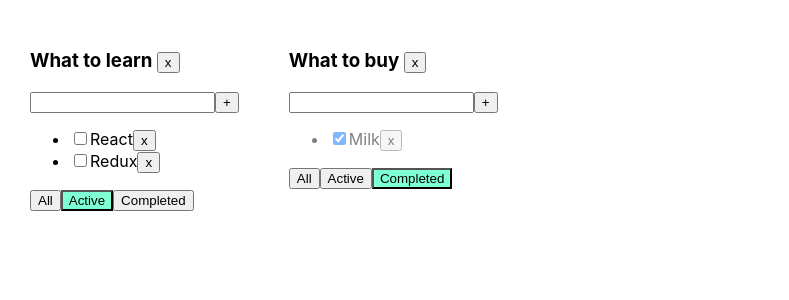
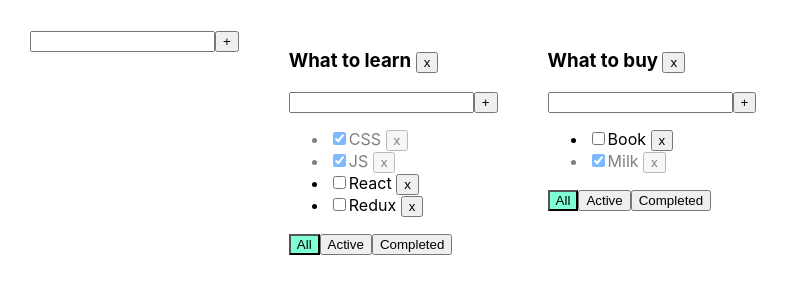
Before and after one commit to AnsarKhubiev/todolist-dimych, a React (Create React App) app: page / in a window 1280 px wide. Shown: the top 300 px of the page, without its empty margins (0-789 px from the left). Built offline with nearby package versions, Linux system fonts and the light colour scheme.

Commit message:
Sprint-02. 06. added universal component to change title of tasks and todolists

```diff
--- /dev/null
+++ b/src/AddItemForm.tsx
@@ -0,0 +1,44 @@
+import React, {ChangeEvent, KeyboardEvent, useState} from "react";
+
+type AddItemFormType = {
+    addItem: (title: string) => void
+}
+export const AddItemForm = (props: AddItemFormType) => {
+
+    const [title, setTitle] = useState<string>("")
+    const [error, setError] = useState<string | null>(null)
+
+    const onChangeHandler = (e: ChangeEvent<HTMLInputElement>) => {
+        setTitle(e.currentTarget.value)
+    }
+
+    const onKeyDownHandler = (e: KeyboardEvent<HTMLInputElement>) => {
+        setError(null)
+        e.key === "Enter" && addTask()
+    }
+
+    const addTask = () => {
+        if (title.trim().length) {
+            props.addItem(title.trim())
+            setTitle("")
+        } else {
+            setError("Field is required")
+            setTitle("")
+        }
+    }
+
+    return (
+        <div>
+            <input
+                value={title}
+                onChange={onChangeHandler}
+                onKeyDown={onKeyDownHandler}
+                className={error ? "error" : ""}
+            />
+
+            <button onClick={addTask}>+</button>
+
+            {error && <div className="error-message">Field is required</div>}
+        </div>
+    )
+}
--- a/src/App.tsx
+++ b/src/App.tsx
@@ -1,7 +1,8 @@
 import React, {useState} from "react";
 import "./App.css";
-import {Todolist} from "./Todolist";
+import {TaskType, Todolist} from "./Todolist";
 import {v1} from "uuid";
+import {AddItemForm} from "./AddItemForm";
 
 export type FilterValuesType = "all" | "active" | "completed"
 
@@ -11,12 +12,16 @@
     filter: FilterValuesType
 }
 
+type TasksStateType = {
+    [key: string]: TaskType[]
+}
+
 function App() {
 
     const todoListId1 = v1()
     const todoListId2 = v1()
 
-    const [tasks, setTasks] = useState({
+    const [tasks, setTasks] = useState<TasksStateType>({
         [todoListId1]: [
             {id: v1(), title: "CSS", isDone: true},
             {id: v1(), title: "JS", isDone: true},
@@ -30,17 +35,27 @@
     })
 
     const [todoLists, setTodoLists] = useState<todoListType[]>([
-        {id: todoListId1, title: "What to learn", filter: "active"},
-        {id: todoListId2, title: "What to buy", filter: "completed"},
+        {id: todoListId1, title: "What to learn", filter: "all"},
+        {id: todoListId2, title: "What to buy", filter: "all"},
     ])
 
+    function addTodoList(title: string) {
+        const newTodoList: todoListType = {
+            id: v1(),
+            title: title,
+            filter: "all"
+        }
+        setTodoLists([newTodoList, ...todoLists])
+        setTasks({...tasks, [newTodoList.id]: []})
+    }
 
     function removeTask(id: string, todoListId: string) {
         const resultTasks = tasks[todoListId].filter(t => t.id !== id);
-        setTasks({...tasks, resultTasks});
+        setTasks({...tasks, [todoListId]: resultTasks});
+        console.log(tasks)
     }
 
-    function removeTodoList (todoListId: string) {
+    function removeTodoList(todoListId: string) {
         setTodoLists(todoLists.filter(tl => tl.id !== todoListId))
         delete tasks[todoListId]
         setTasks({...tasks})
@@ -56,19 +71,35 @@
             title,
             isDone: false
         }
-        setTasks({...tasks, todoListId: [newTask, ...tasks[todoListId]]})
+        setTasks({...tasks, [todoListId]: [newTask, ...tasks[todoListId]]})
     }
 
     function changeTaskStatus(taskId: string, isDone: boolean, todoListId: string) {
-        setTasks({...tasks, [todoListId]: tasks[todoListId].map(
-            t => t.id === taskId ? {id: t.id, title: t.title, isDone: isDone} : t
-            )})
+        setTasks({
+            ...tasks, [todoListId]: tasks[todoListId].map(
+                t => t.id === taskId ? {id: t.id, title: t.title, isDone: isDone} : t
+            )
+        })
     }
 
+    function changeTaskTitle(newTitle: string, taskId: string, todoListId: string) {
+        let newTask = tasks[todoListId].find(t => t.id === taskId)
+        if (newTask) newTask.title = newTitle
+
+        setTasks({...tasks, [todoListId]: [...tasks[todoListId]]})
+    }
+
+    function changeTodolistTitle (newTitle: string, todoListId: string) {
+        let changedTodolist = todoLists.find(tl => tl.id === todoListId)
+        if (changedTodolist) {
+            changedTodolist.title = newTitle
+            setTodoLists([...todoLists])
+        }
+    }
 
     return (
         <div className="App">
-
+            <AddItemForm addItem={addTodoList}/>
             {todoLists.map(tl => {
                 let tasksForTodolist = tasks[tl.id];
 
@@ -81,13 +112,15 @@
                 return (
                     <Todolist
                         key={tl.id}
-                        todoListId={tl.id}
+                        id={tl.id}
                         title={tl.title}
                         tasks={tasksForTodolist}
                         removeTask={removeTask}
                         changeFilter={changeFilter}
                         addTask={addTask}
                         changeTaskStatus={changeTaskStatus}
+                        changeTaskTitle={changeTaskTitle}
+                        changeTodolistTitle={changeTodolistTitle}
                         filter={tl.filter}
                         removeTodoList={removeTodoList}
                     />
--- /dev/null
+++ b/src/EditableSpan.tsx
@@ -0,0 +1,36 @@
+import React, {ChangeEvent, useState} from "react";
+
+type EditableSpanType = {
+    title: string
+    onChange: (newValue: string) => void
+}
+
+export function EditableSpan(props: EditableSpanType) {
+    const [editMode, setEditMode] = useState<boolean>(false)
+    const [title, setTitle] = useState(props.title)
+
+    const activateEditMode = () => {
+        setEditMode(true)
+        setTitle(props.title)
+    }
+
+    const activateViewMode = () => {
+        setEditMode(false)
+        props.onChange(title)
+    }
+
+    const onChangeTitleHandler = (e: ChangeEvent<HTMLInputElement>) => {
+        setTitle(e.currentTarget.value)
+    }
+
+    return (
+        editMode ?
+            <input
+                value={title}
+                onBlur={activateViewMode}
+                autoFocus
+                onChange={onChangeTitleHandler}
+            /> :
+            <span onDoubleClick={activateEditMode}>{props.title} </span>
+    )
+}
--- a/src/Todolist.tsx
+++ b/src/Todolist.tsx
@@ -1,5 +1,7 @@
-import React, {ChangeEvent, KeyboardEvent, useState} from "react";
+import React, {ChangeEvent} from "react";
 import {FilterValuesType} from "./App";
+import {AddItemForm} from "./AddItemForm";
+import {EditableSpan} from "./EditableSpan";
 
 export type TaskType = {
     id: string
@@ -8,76 +10,62 @@
 }
 
 type TodolistPropsType = {
+    id: string
     title: string
     tasks: TaskType[]
     removeTask: (value: string, id: string) => void
     changeFilter: (value: FilterValuesType, todoListId: string) => void
     addTask: (title: string, todoListId: string) => void
     changeTaskStatus: (taskId: string, isDone: boolean, todoListId: string) => void
+    changeTaskTitle: (title: string, taskId: string, id: string) => void
+    changeTodolistTitle: (title: string, id: string) => void
+    removeTodoList: (todoListId: string) => void
     filter: FilterValuesType
-    todoListId: string
-    removeTodoList: (todoListId: string) => void
 }
 
 export function Todolist(props: TodolistPropsType) {
-    const {title, tasks, removeTask, changeFilter, addTask, changeTaskStatus, filter, todoListId, removeTodoList} = props
-
-    const [newTaskTitle, setNewTaskTitle] = useState<string>("")
-    const [error, setError] = useState<string | null>(null)
 
     const removeTodoListHandler = () => {
-        removeTodoList(todoListId)
+        props.removeTodoList(props.id)
     }
 
-    const onNewTitleChangeHandler = (e: ChangeEvent<HTMLInputElement>) => {
-        setNewTaskTitle(e.currentTarget.value)
+    const onAllClickFilter = () => props.changeFilter("all", props.id)
+    const onActiveClickFilter = () => props.changeFilter("active", props.id)
+    const onCompletedClickFilter = () => props.changeFilter("completed", props.id)
+
+    const addTask = (title: string) => {
+        props.addTask(title, props.id)
     }
 
-    const addTaskHandler = () => {
-        if (newTaskTitle.trim().length) {
-            addTask(newTaskTitle.trim(), todoListId)
-            setNewTaskTitle("")
-        } else {
-            setError("Field is required")
-            setNewTaskTitle("")
-        }
+    const changeTodolistTitle = (newTitle: string) => {
+        props.changeTodolistTitle(newTitle, props.id)
     }
-
-    const onKeyDownHandler = (e: KeyboardEvent<HTMLInputElement>) => {
-        e.key === "Enter" && addTask(newTaskTitle.trim(), todoListId)
-    }
-
-
-    const onAllClickFilter = () => changeFilter("all", todoListId)
-    const onActiveClickFilter = () => changeFilter("active", todoListId)
-    const onCompletedClickFilter = () => changeFilter("completed", todoListId)
 
     return (
         <div>
-            <h3>{title} <button onClick={removeTodoListHandler}>x</button></h3>
+            <h3>
+                <EditableSpan title={props.title} onChange={changeTodolistTitle}/>
+                <button onClick={removeTodoListHandler}>x</button>
+            </h3>
 
-            <div>
-                <input
-                    value={newTaskTitle}
-                    onChange={onNewTitleChangeHandler}
-                    onKeyDown={onKeyDownHandler}
-                    className={error ? "error" : ""}
-                />
+            <AddItemForm addItem={addTask}/>
 
-                <button onClick={addTaskHandler}>+</button>
+            <ul>
+                {props.tasks.map(t => {
 
-                {error && <div className="error-message">Field is required</div>}
-            </div>
-            <ul>
-                {tasks.map(t => {
-                    const onRemoveHandler = () => removeTask(t.id, todoListId)
-                    const onChangeHandler = (e: ChangeEvent<HTMLInputElement>) => {
-                        changeTaskStatus(t.id, e.currentTarget.checked, todoListId)
+                    const onRemoveHandler = () => props.removeTask(t.id, props.id)
+
+                    const onChangeStatusHandler = (e: ChangeEvent<HTMLInputElement>) => {
+                        props.changeTaskStatus(t.id, e.currentTarget.checked, props.id)
+                    }
+
+                    const onChangeTitleHandler = (newValue: string) => {
+                        props.changeTaskTitle(newValue, t.id, props.id)
                     }
                     return (
-                        <li className={t.isDone ? 'is-done' : ""} key={t.id}>
-                            <input onChange={onChangeHandler} type="checkbox" checked={t.isDone}/>
-                            <span>{t.title}</span>
+                        <li className={t.isDone ? "is-done" : ""} key={t.id}>
+                            <input onChange={onChangeStatusHandler} type="checkbox" checked={t.isDone}/>
+                            <EditableSpan title={t.title} onChange={onChangeTitleHandler}/>
                             <button onClick={onRemoveHandler}>x</button>
                         </li>
                     )
@@ -85,17 +73,17 @@
             </ul>
             <div>
                 <button
-                    className={filter === "all" ? "active-filter" : ""}
+                    className={props.filter === "all" ? "active-filter" : ""}
                     onClick={onAllClickFilter}
                 >All
                 </button>
                 <button
-                    className={filter === "active" ? "active-filter" : ""}
+                    className={props.filter === "active" ? "active-filter" : ""}
                     onClick={onActiveClickFilter}
                 >Active
                 </button>
                 <button
-                    className={filter === "completed" ? "active-filter" : ""}
+                    className={props.filter === "completed" ? "active-filter" : ""}
                     onClick={onCompletedClickFilter}
                 >Completed
                 </button>
```
